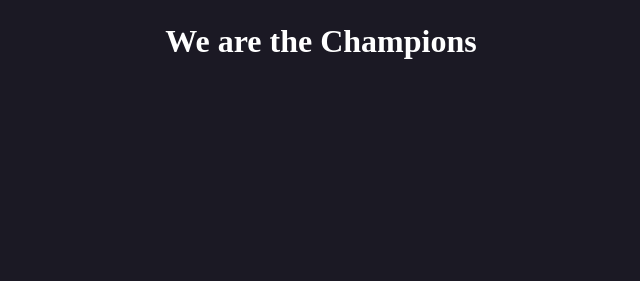
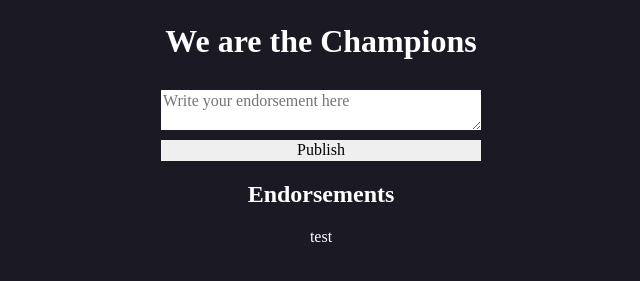
Before and after one commit to MitaliShah/wearethechampions, a website built with Vite: page index.html in a window 1280 px wide. Shown: the part 93-374 px from the top of the page, without its empty margins (319-959 px from the left). Built offline with nearby package versions, Linux system fonts and the light colour scheme.

Commit message:
textarea and button elements for html and some layout css

```diff
--- a/index.css
+++ b/index.css
@@ -19,6 +19,7 @@ input {
 .container {
     display: flex;
     flex-direction: column;
+
     max-width: 320px;
     margin: 30px auto;
 }
@@ -28,3 +29,12 @@ img {
     height: 90px;
     margin: 0 auto;
 }
+
+.header-container {
+    display: flex;
+    flex-direction: column;
+}
+
+#publish-btn {
+    margin-top: 10px;
+}
--- a/index.html
+++ b/index.html
@@ -15,11 +15,15 @@
             <h1>We are the Champions</h1>
         </header>
         <section class="container">
-            <div>
-
+            <div class="header-container">
+                <textarea placeholder="Write your endorsement here" id="endorsement-text" required></textarea>
+                <button id="publish-btn">Publish</button>
             </div>
             <div>
-
+                <h2>Endorsements</h2>
+                <div class="endorsements-container">
+                    <p>test</p>
+                </div>
             </div>
         </section>
     </main>
--- a/index.js
+++ b/index.js
@@ -0,0 +1,2 @@
+let textAreaforEndorsement = document.querySelector("#endorsement-text");
+let publishBtn = document.querySelector("#publish-btn");
```
